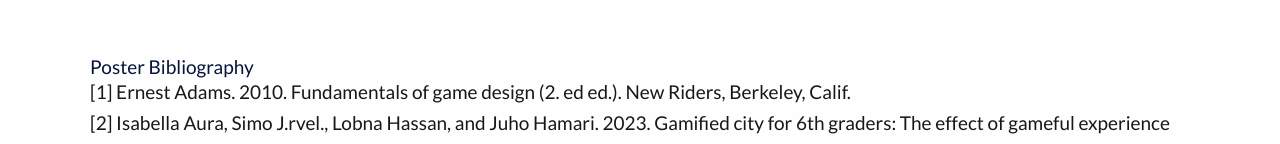
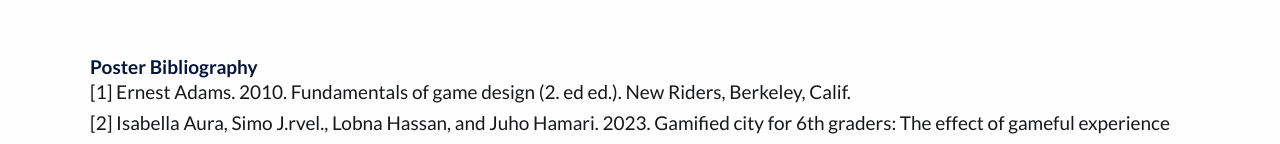
Before and after one commit to lstoter/academicsandbox-sources, a plain HTML site: page index.html in a window 1280 px wide. Shown: the part 228-372 px from the top of the page. Drawn offline with Linux system fonts and the light colour scheme.

Commit message:
Update index.html

```diff
--- a/index.html
+++ b/index.html
@@ -13,7 +13,7 @@
 
 <!-- Bibliography -->
 	<div class="container">
-		<h4>Poster Bibliography</h4>
+		<strong>Poster Bibliography</strong>
 <p class="p1">
 <i>[1] Ernest Adams. 2010. Fundamentals of game design (2. ed ed.). New Riders, Berkeley, Calif.</i>
 </p>
```
